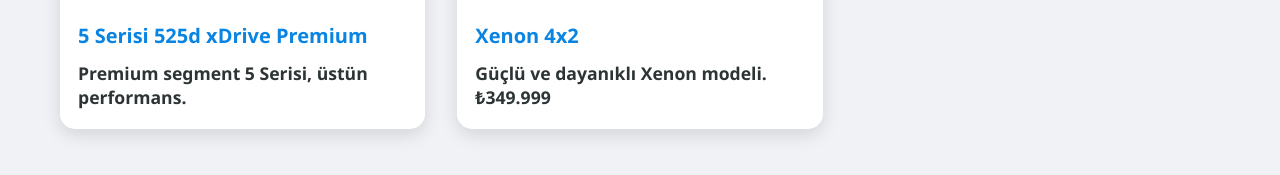
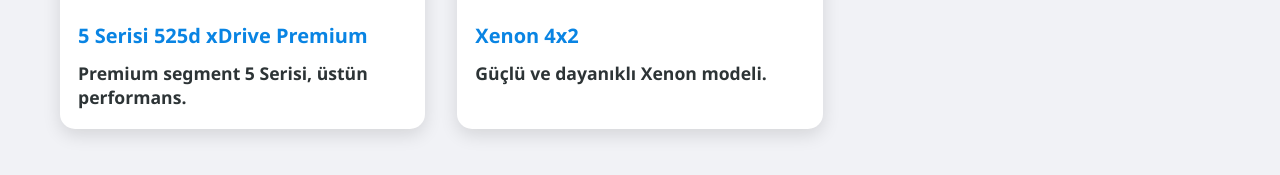
Before and after one commit to Soykan1/galeri, a plain HTML site: page index.html in a window 1280 px wide. Shown: the part 1290-1465 px from the top of the page. Drawn offline with Linux system fonts and the light colour scheme.

Commit message:
Update index.html

```diff
--- a/index.html
+++ b/index.html
@@ -418,7 +418,6 @@ GALERİ POLAT" tabindex="0">
       <div class="car-info">
         <h3>Xenon 4x2</h3>
         <p>Güçlü ve dayanıklı Xenon modeli.</p>
-        <p class="price">₺349.999</p>
       </div>
     </article>
   </div>
```
